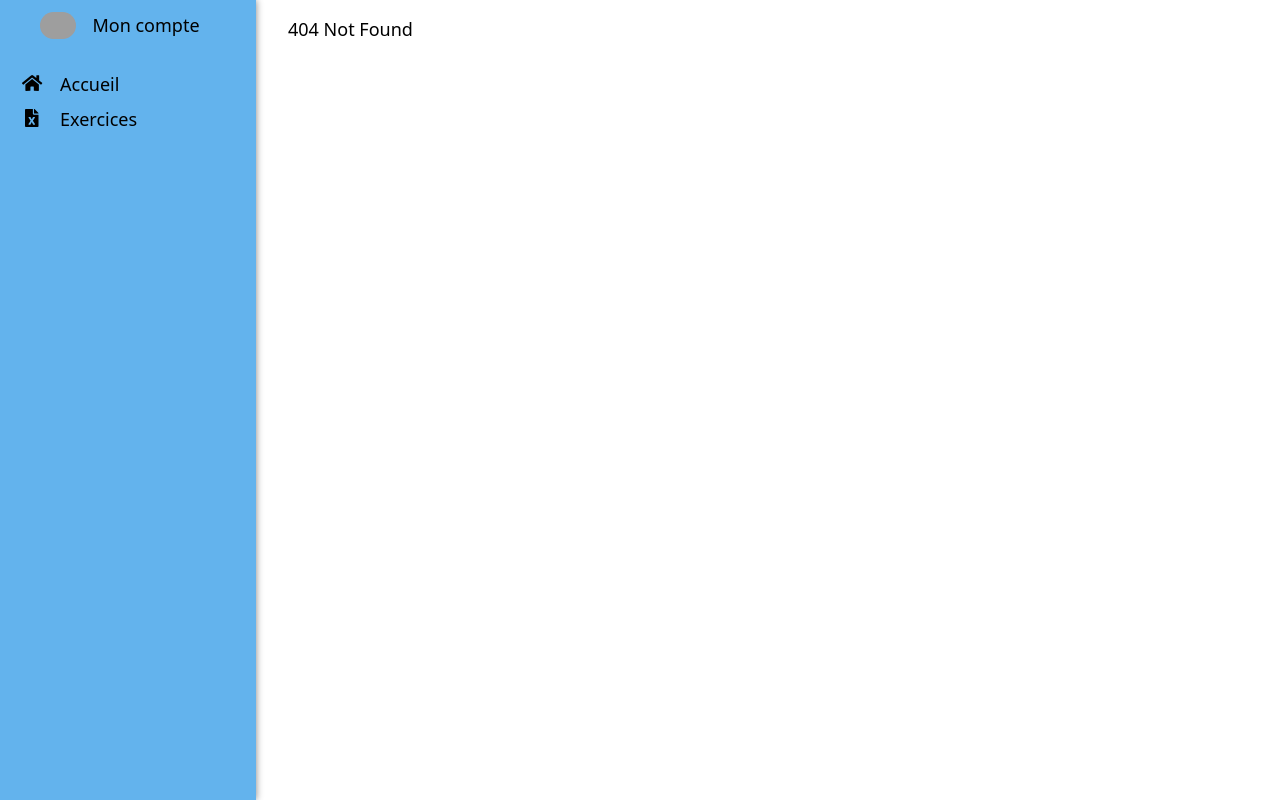
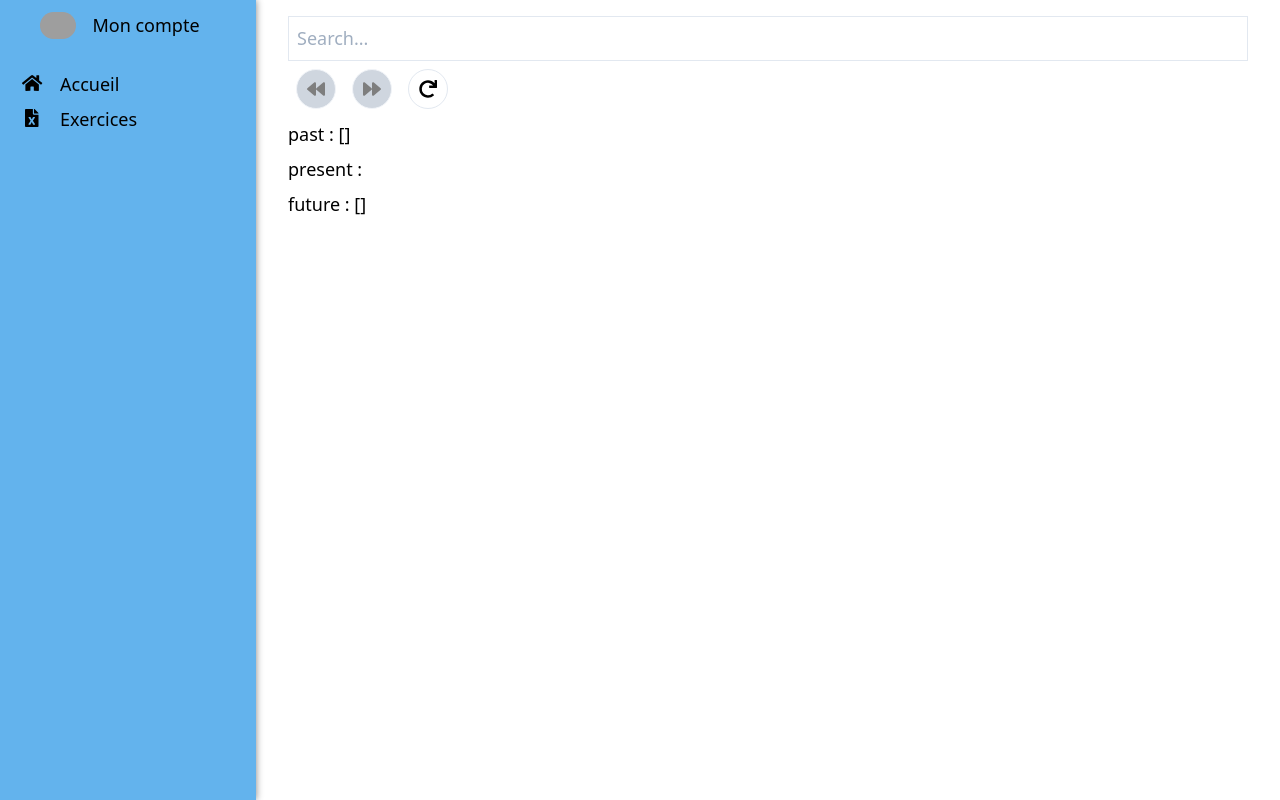
Before and after one commit to JeremyGendre/ynov-courses, a React (Create React App) app in the folder react-course/: page /exercice/3 in a window 1280 px wide. Before the commit this address had no page. Built offline with nearby package versions, Linux system fonts and the light colour scheme; grey boxes are pictures that could not be loaded.

Commit message:
3rd exercice

```diff
--- a/react-course/src/App.tsx
+++ b/react-course/src/App.tsx
@@ -8,6 +8,7 @@ import FirstExercice from "./page/Exercices/First/FirstExercice";
 import ProfilePage from "./page/Profile/ProfilePage";
 import Exercices from "./page/Exercices/Exercices";
 import SecondExercice from "./page/Exercices/Second/SecondExercice";
+import ThirdExercice from "./page/Exercices/Third/ThirdExercice";
 
 function App() {
     return (
@@ -21,6 +22,7 @@ function App() {
                         <Route exact path="/exercices"><Exercices/></Route>
                         <Route exact path="/exercice/1"><FirstExercice/></Route>
                         <Route exact path="/exercice/2"><SecondExercice/></Route>
+                        <Route exact path="/exercice/3"><ThirdExercice/></Route>
                         <Route><ErrorPage code={404} message={"Not Found"}/></Route>
                     </Switch>
                 </div>
--- /dev/null
+++ b/react-course/src/component/IconButton/IconButton.tsx
@@ -0,0 +1,27 @@
+import React from 'react';
+import {FontAwesomeIcon} from "@fortawesome/react-fontawesome";
+
+type Props = {
+    callback():void,
+    icon:any,
+    widthClass?:string,
+    heightClass?:string,
+    disabled?:boolean
+};
+
+export default function IconButton(props:Props){
+
+    function getIconButtonClasses():string{
+        let classes = 'cursor-pointer flex mx-2 border rounded-full transition duration-100 ' + (props.heightClass ?? 'h-8') +" "+ (props.widthClass ?? 'w-8');
+        if(props.disabled === true){
+            return classes + " opacity-50 bg-gray-500";
+        }
+        return classes + " hover:bg-blue-200 active:transform active:scale-90";
+    }
+
+    return (
+        <div className={getIconButtonClasses()} onClick={() => props.disabled ? null : props.callback()}>
+            <FontAwesomeIcon icon={props.icon} className="m-auto"/>
+        </div>
+    );
+}
--- /dev/null
+++ b/react-course/src/component/Input/SearchInput.tsx
@@ -0,0 +1,18 @@
+import React from 'react';
+
+type Props = {
+    callback(value:any):void,
+    value?:string
+};
+
+export default function SearchInput(props:Props){
+    let element = <input className="border my-auto w-full flex outline-none p-2 focus:border-gray-400" placeholder="Search..." type="text" onChange={(e) => props.callback(e.currentTarget.value)} />;
+    if(props.value !== undefined){
+        element = <input className="border my-auto w-full flex outline-none p-2 focus:border-gray-400" placeholder="Search..." value={props.value} type="text" onChange={(e) => props.callback(e.currentTarget.value)} />;
+    }
+    return (
+        <>
+            {element}
+        </>
+    );
+}
--- a/react-course/src/page/Exercices/Exercices.tsx
+++ b/react-course/src/page/Exercices/Exercices.tsx
@@ -6,6 +6,7 @@ export default function Exercices(){
         <div className="flex h-full">
             <ExercicesListItem text={"Exercice 1"} url={'/exercice/1'} bgPath={process.env.PUBLIC_URL+ '/logo512.png'}/>
             <ExercicesListItem text={"Exercice 2"} url={'/exercice/2'} bgPath={process.env.PUBLIC_URL+ '/logo192.png'}/>
+            <ExercicesListItem text={"Exercice 3"} url={'/exercice/3'} bgPath={process.env.PUBLIC_URL+ '/logo192.png'}/>
         </div>
     );
 }
--- a/react-course/src/page/Exercices/First/FirstExercice.tsx
+++ b/react-course/src/page/Exercices/First/FirstExercice.tsx
@@ -2,6 +2,7 @@ import React, {useEffect, useState} from 'react';
 import axios from 'axios';
 import Loader from "../../../component/Loader/Loader";
 import {User, UserGender} from "../../../types/APITypes";
+import SearchInput from "../../../component/Input/SearchInput";
 
 const initialGenderFilterState:Array<UserGender> = ['male','female'];
 
@@ -66,7 +67,7 @@ export default function FirstExercice(){
         <div className="flex flex-col h-full">
             <div className="flex mb-3">
                 <div className="w-1/2 flex mx-4">
-                    <input className="border my-auto w-full flex outline-none p-2 focus:border-gray-400" placeholder="Search..." type="text" onChange={(e) => filterUsers(e.currentTarget.value)} />
+                    <SearchInput callback={filterUsers}/>
                 </div>
                 <div className="flex mx-4">
                     <label className="my-auto" htmlFor="filter-male">Homme</label>
--- /dev/null
+++ b/react-course/src/page/Exercices/Third/ThirdExercice.tsx
@@ -0,0 +1,108 @@
+import React, {useEffect, useState} from 'react';
+import SearchInput from "../../../component/Input/SearchInput";
+import {faBackward, faForward, faRedo} from "@fortawesome/free-solid-svg-icons";
+import IconButton from "../../../component/IconButton/IconButton";
+/*
+function reducer(state:any, newState:any):any {
+    if(typeof newState === 'function'){
+        return newState(state);
+    }
+    return newState;
+}
+
+function useUndo(initialValue:any){
+    const [state, dispatch] = useReducer(reducer, initialValue);
+
+    return [
+        {past:'', present:'', future:''},
+        {set:'',unset:'',undo:'',redo:'',canUndo:true,canRedo:true},
+    ];
+}*/
+
+type Value = {
+    past:Array<string>,
+    future:Array<string>,
+    present: string
+};
+
+const initialState = {
+    value : {past:[],present:'',future:[]},
+    canUndo : false,
+    canRedo : false
+};
+
+export default function ThirdExercice(){
+    /*const state = useUndo('');
+    console.log(state);*/
+
+    const [value,setValue] = useState<Value>(initialState.value);
+    const [canUndo,setCanUndo] = useState(initialState.canUndo);
+    const [canRedo,setCanRedo] = useState(initialState.canRedo);
+
+    useEffect(()=>{
+        setCanUndo(value.past.length > 0);
+        setCanRedo(value.future.length > 0);
+    },[value])
+
+    function handleSearch(newValue:string){
+        setValue({past:[...value.past, newValue],present:newValue,future:[]});
+    }
+
+    function handleBackward(){
+        let newPresentValue = value.present;
+        let newPastValue:Array<string> = value.past;
+        let oldValue = value.present;
+        if(value.past.length !== 0 ){
+            oldValue = value.past[value.past.length-1]
+            newPastValue.pop();
+            newPresentValue = value.past[value.past.length-1];
+        }
+        setValue({
+            past : newPastValue,
+            present : newPresentValue ?? '',
+            future : [...value.future,oldValue]
+        });
+    }
+
+    function handleForward(){
+        let newFutureValue:Array<string> = value.future;
+        let oldValue = value.present;
+        if(value.future.length !== 0 ){
+            oldValue = value.future[value.future.length-1];
+            newFutureValue.pop();
+        }
+        setValue({
+            past : [...value.past,oldValue],
+            present : oldValue,
+            future : newFutureValue,
+        });
+    }
+
+    function handleReset(){
+        setValue(initialState.value);
+        setCanUndo(initialState.canUndo);
+        setCanRedo(initialState.canRedo);
+    }
+
+    function displayValue(){
+        return (
+            <div className="my-3">
+                <p className="my-2">past : {JSON.stringify(value.past)}</p>
+                <p className="my-2">present : {value.present}</p>
+                <p className="my-2">future : {JSON.stringify(value.future)}</p>
+            </div>
+        );
+    }
+
+    return (
+        <div>
+            <SearchInput callback={handleSearch} value={value.present}/>
+            <div className="flex mt-2">
+                <IconButton callback={handleBackward} icon={faBackward} widthClass={"w-10"} heightClass={"h-10"} disabled={!canUndo}/>
+                <IconButton callback={handleForward} icon={faForward} widthClass={"w-10"} heightClass={"h-10"} disabled={!canRedo}/>
+                <IconButton callback={handleReset} icon={faRedo} widthClass={"w-10"} heightClass={"h-10"}/>
+            </div>
+            {displayValue()}
+        </div>
+    );
+}
```
